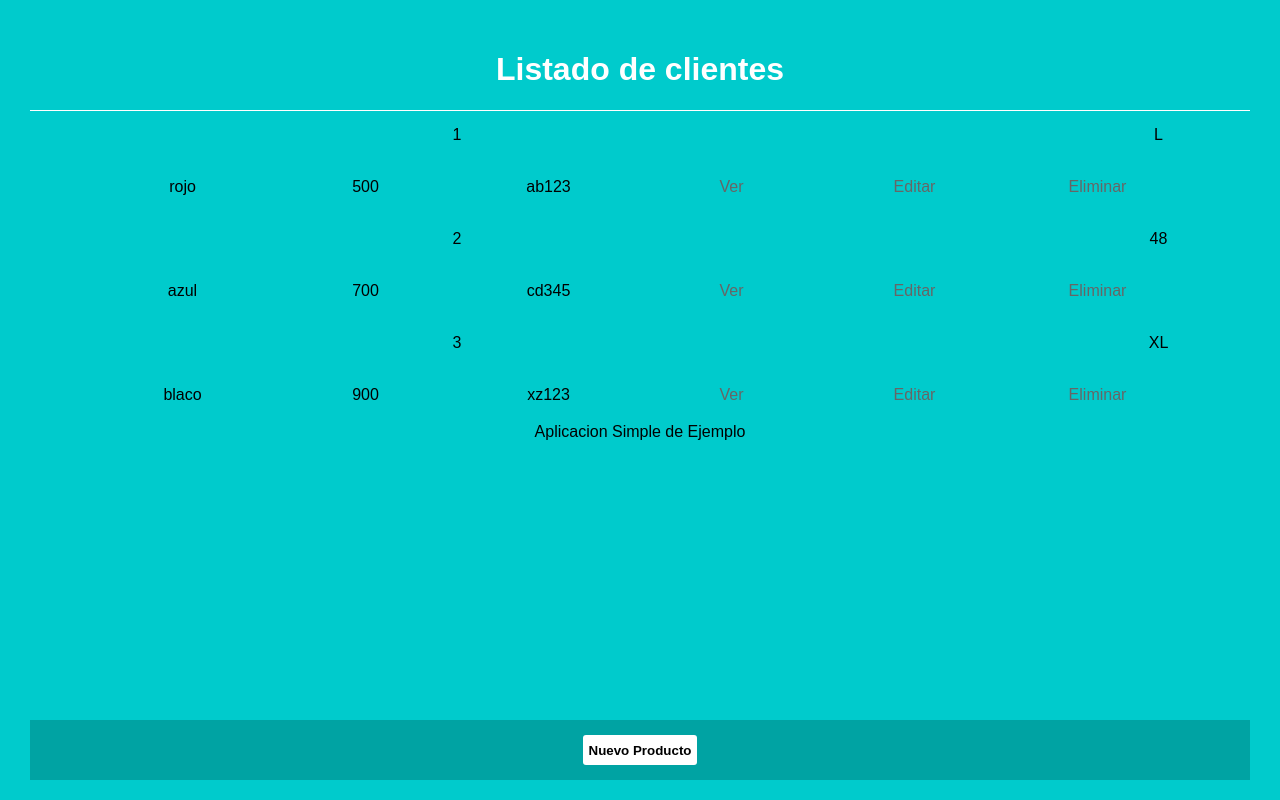
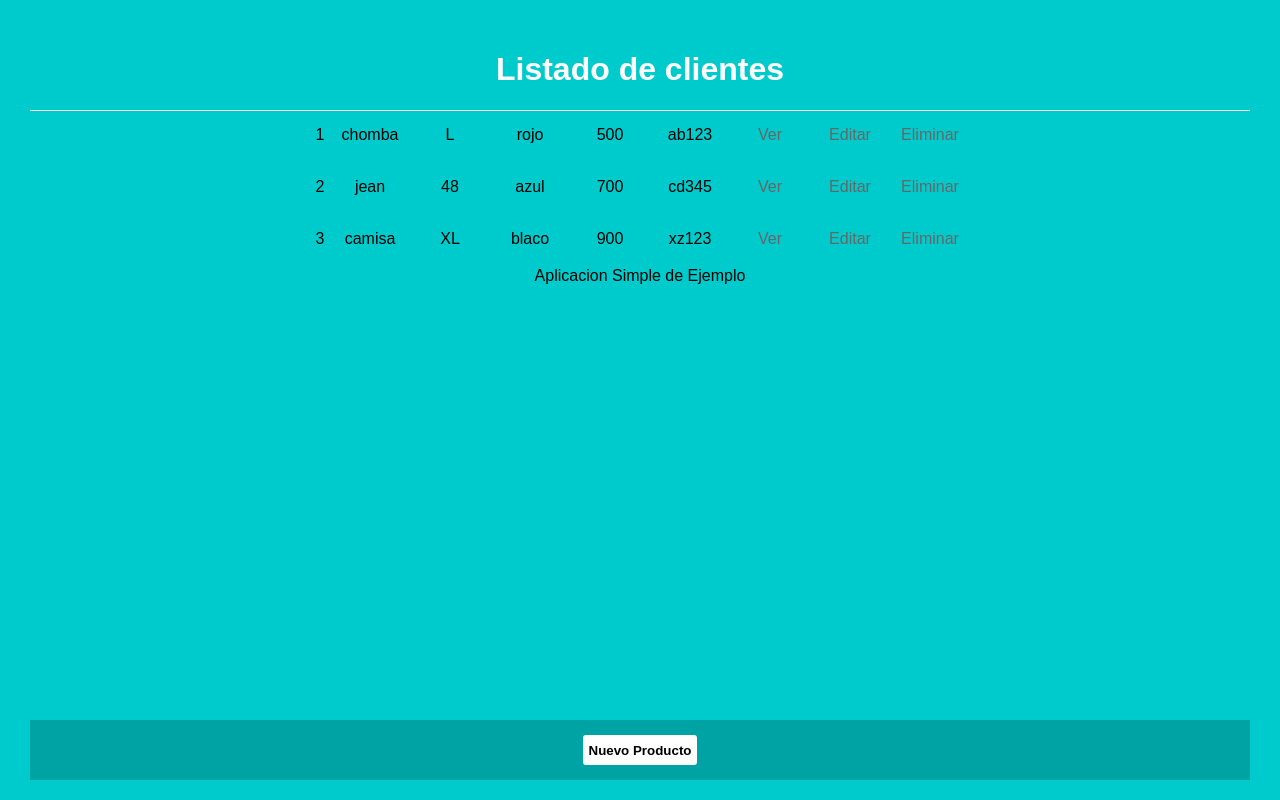
Before and after one commit to santobuonoivan/adm-comerce, a React (Create React App) app: page /products in a window 1280 px wide. Built offline with nearby package versions, Linux system fonts and the light colour scheme.

Commit message:
refactor product-list

```diff
--- a/src/components/ProductList.js
+++ b/src/components/ProductList.js
@@ -11,7 +11,7 @@ const ProductList = ({ products, urlPath }) => {
                         <ProductListItem
                             key={p.prodId}
                             prodId={p.prodId}
-                            name={p.name}
+                            nombre={p.nombre}
                             talle={p.talle}
                             color={p.color}
                             precio={p.precio}
--- a/src/index.css
+++ b/src/index.css
@@ -64,24 +64,20 @@ body {
   line-height: 40px;
 }
 .products-list-item .field:first-child {
-  width: 70%;
+  width: 20px;
   margin: 0;
   box-sizing: border-box;
 }
-
 .products-list-item .field {
-  width: 15%;
+  width: 80px;
   margin: 0;
   box-sizing: border-box;
 }
-
-
 .products-list-item .field:first-child > a {
   color: #222;
   text-decoration: none;
   font-weight: bolder;
 }
-
 .products-list-item .field a {
   color: #666;
   text-decoration: none;
```
